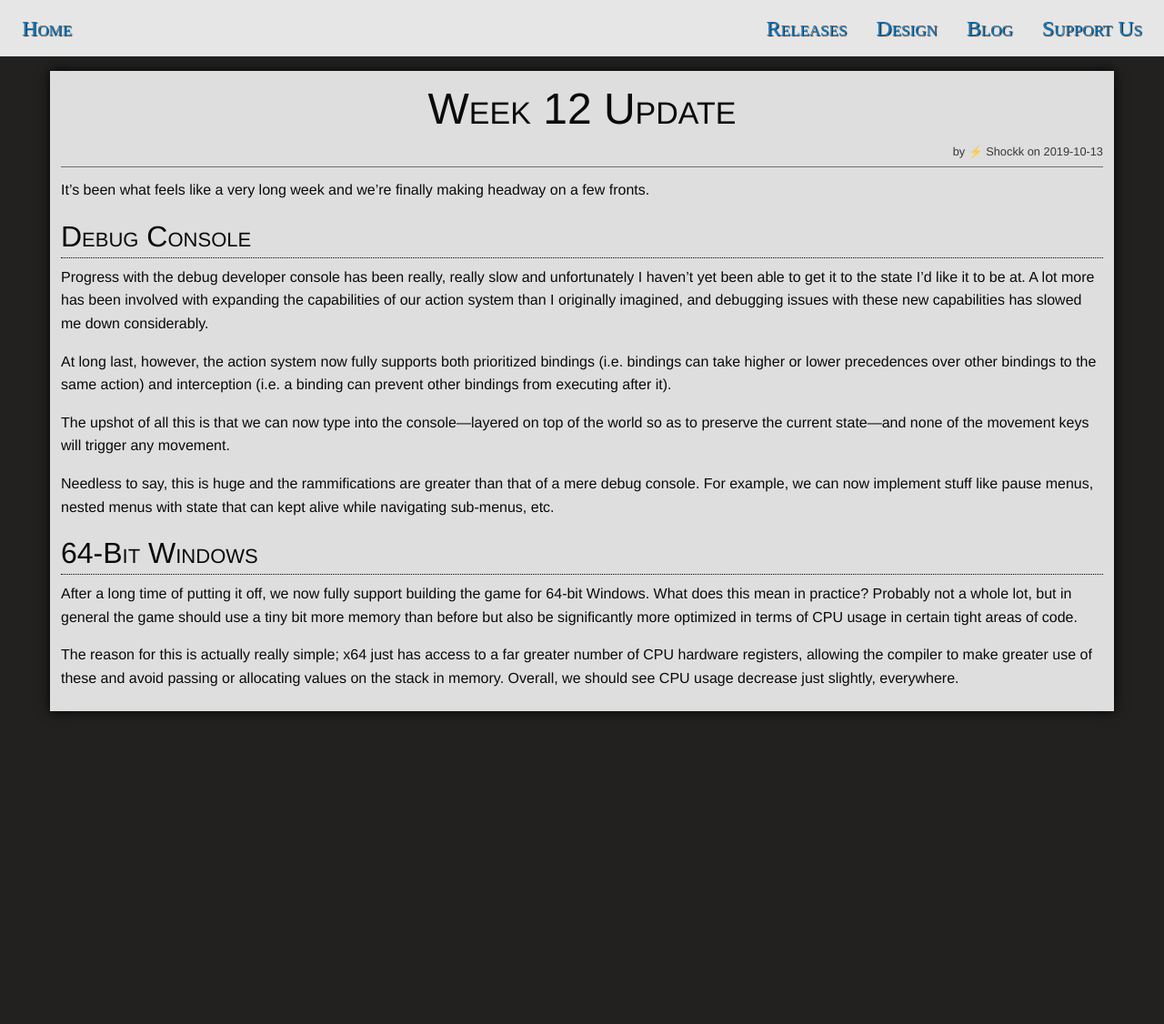
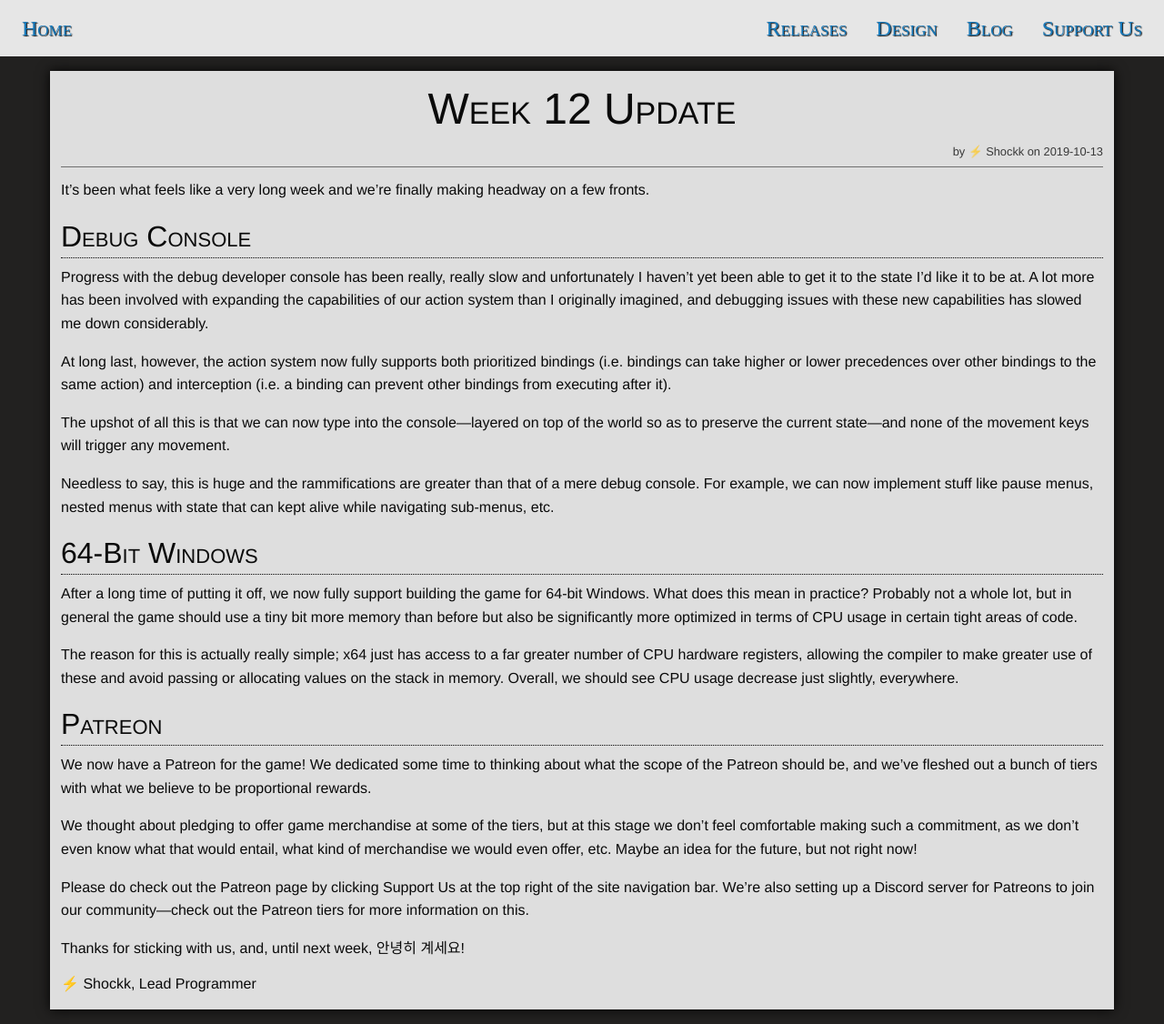
Before and after one commit to ori-sky/polar-space, a Jekyll site: the page built from _posts/2019-10-13-01-34-Week-13.md, in a window 1280 px wide. Shown: the whole page at 91% size. Built offline with Jekyll 4.4.1, drawn with Linux system fonts in a browser that asks for light colours; nearby versions of some CDN libraries; some web fonts are replaced; our own code applies the rules of GitHub Pages for plain Markdown files; library files that are not in the unit come from our copies; before the commit the page ends 900 px from its top, so only the background shows below that.

Commit message:
Update 2019-10-13-01-34-Week-13.md

```diff
--- a/_posts/2019-10-13-01-34-Week-13.md
+++ b/_posts/2019-10-13-01-34-Week-13.md
@@ -22,3 +22,15 @@ Needless to say, this is huge and the rammifications are greater than that of a
 After a long time of putting it off, we now fully support building the game for 64-bit Windows. What does this mean in practice? Probably not a whole lot, but in general the game should use a tiny bit more memory than before but also be significantly more optimized in terms of CPU usage in certain tight areas of code.
 
 The reason for this is actually really simple; x64 just has access  to a far greater number of CPU hardware registers, allowing the compiler to make greater use of these and avoid passing or allocating values on the stack in memory. Overall, we should see CPU usage decrease just slightly, everywhere.
+
+# Patreon
+
+We now have a Patreon for the game! We dedicated some time to thinking about what the scope of the Patreon should be, and we've fleshed out a bunch of tiers with what we believe to be proportional rewards.
+
+We thought about pledging to offer game merchandise at some of the tiers, but at this stage we don't feel comfortable making such a commitment, as we don't even know what that would entail, what kind of merchandise we would even offer, etc. Maybe an idea for the future, but not right now!
+
+Please do check out the Patreon page by clicking Support Us at the top right of the site navigation bar. We're also setting up a Discord server for Patreons to join our community—check out the Patreon tiers for more information on this.
+
+Thanks for sticking with us, and, until next week, 안녕히 계세요!
+
+###### {{ page.author }}, Lead Programmer
```
